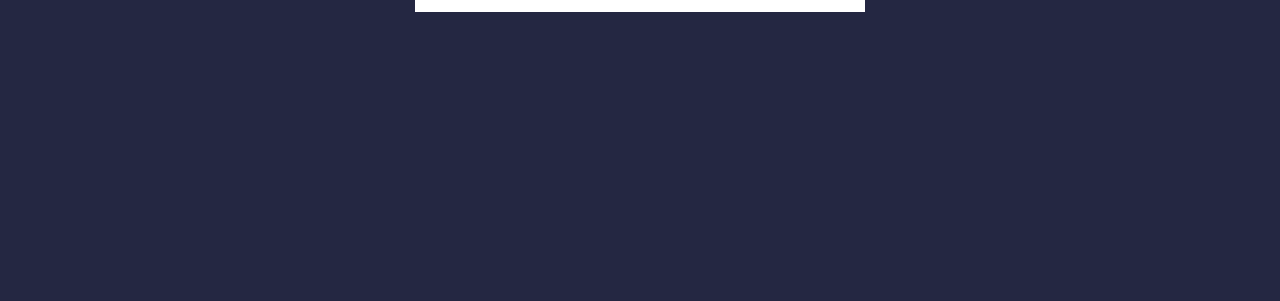
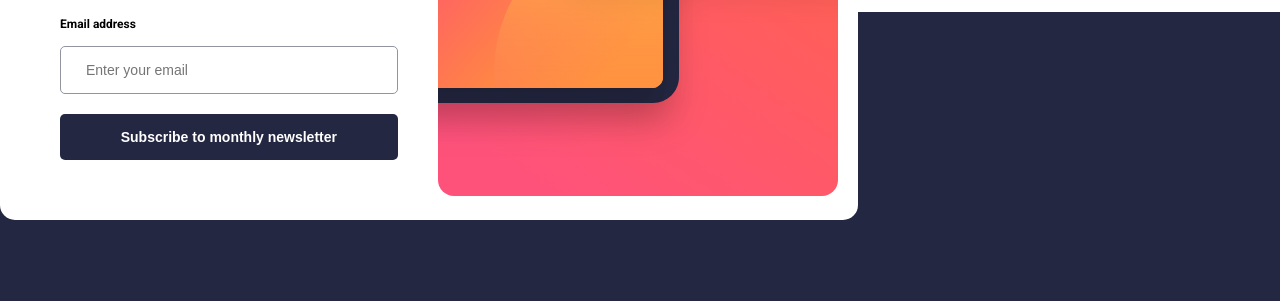
Before and after one commit to abedin-fahim/newsletter-signup, a plain HTML site: page index.html in a window 1280 px wide. Shown: the part 499-800 px from the top of the page. Drawn offline with Linux system fonts and the light colour scheme.

Commit message:
minor update

```diff
--- a/index.html
+++ b/index.html
@@ -16,7 +16,7 @@
 <body>
 
   <!-- Sign-up form start -->
-  <!-- <main class="container">
+  <main class="container">
     <div class="content-wrapper">
       <h1 class="content-wrapper__heading"> Stay updated!</h1>
       <p class="content-wrapper__text">Join 60,000+ product managers receiving monthly updates on:</p>
@@ -41,14 +41,14 @@
     <div class="image">
       <img src="./assets/illustration-sign-up-desktop.svg" alt="" />
     </div>
-  </main> -->
+  </main>
   <div class="success-message">
     <img src="./assets/icon-success.svg" alt="icon_success" class="success-message__icon">
     <h1 class="success-message__heading"> Thanks for subscribing! </h1>
     <p class="success-message__desc">A confirmation email has been sent to ash@loremcompany.com.
       Please open it and click the button inside to confirm your subscription.</p>
   </div>
-
+  <!-- Sign-up form end -->
 </body>
 
 </html>
```
